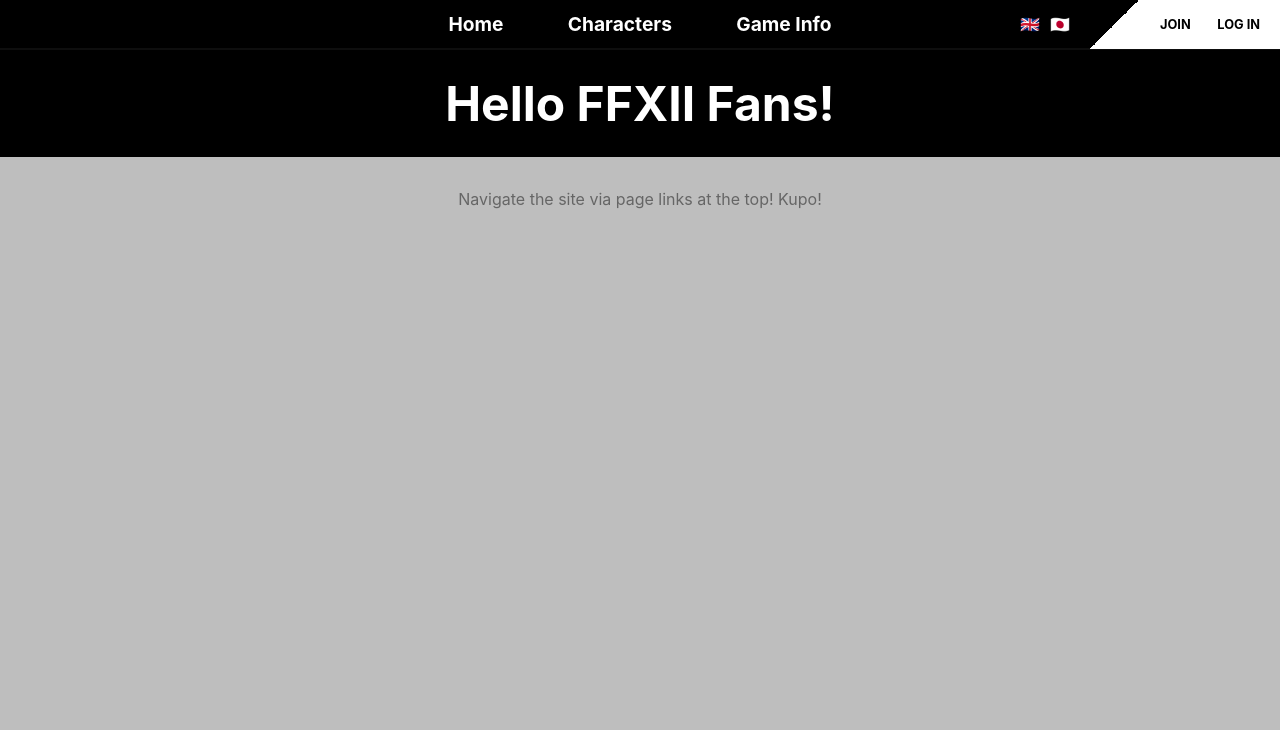
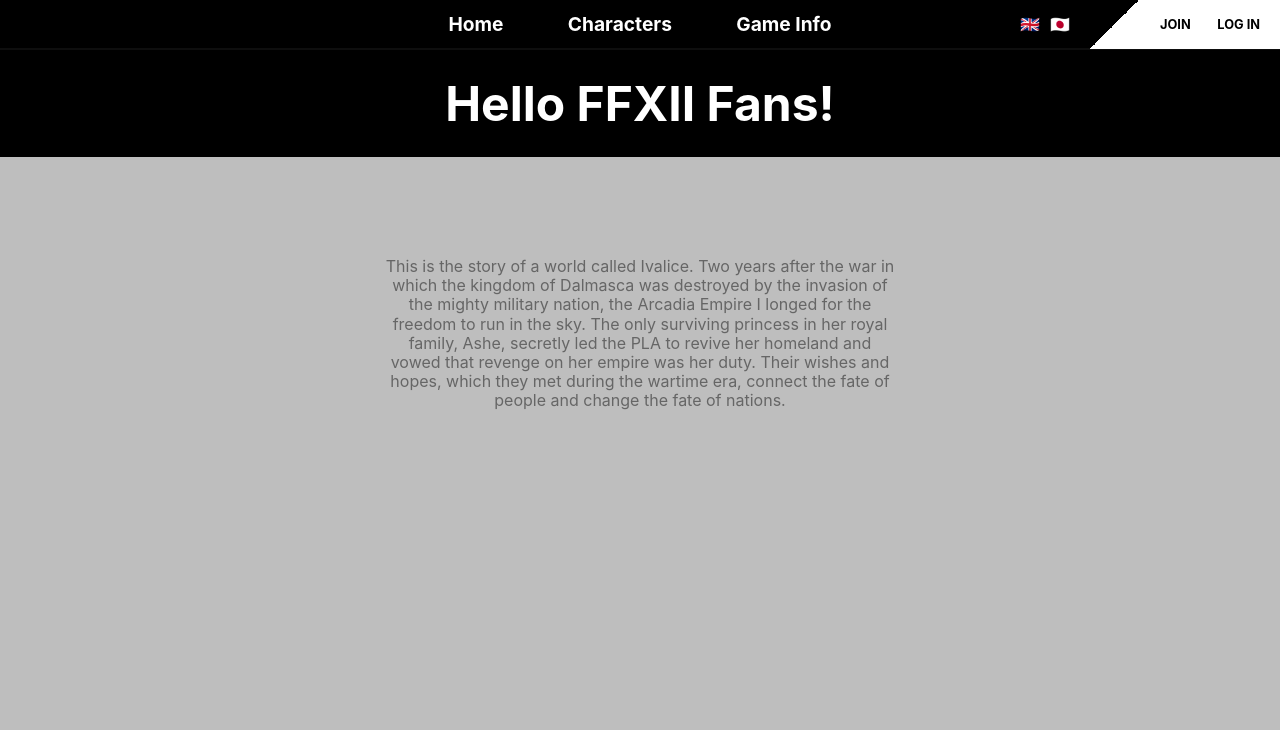
Before and after one commit to giomine/ffxii-fansite-svelte, a Svelte app: page / in a window 1280 px wide. Shown: the top 756 px of the page. Built offline with nearby package versions, Linux system fonts and the light colour scheme; grey boxes are pictures that could not be loaded.

Commit message:
Add prologue to Home

```diff
--- a/src/Home.svelte
+++ b/src/Home.svelte
@@ -5,7 +5,11 @@
 
 <main>
     <h1>Hello FFXII Fans!</h1>
-	<p>Navigate the site via page links at the top! Kupo!</p>
+    <!-- <p>Navigate the site via page links at the top! Kupo!</p> -->
+    <p class="prologue">This is the story of a world called Ivalice. Two years after the war in which the kingdom of Dalmasca was destroyed by the
+        invasion of the mighty military nation, the Arcadia Empire I longed for the freedom to run in the sky. The only surviving
+        princess in her royal family, Ashe, secretly led the PLA to revive her homeland and vowed that revenge on her empire was her
+        duty. Their wishes and hopes, which they met during the wartime era, connect the fate of people and change the fate of nations.</p>
 </main>
 
 <style>
@@ -13,7 +17,10 @@
         height: 85vh;
         background: rgb(190, 190, 190);
     }
-    p{
-        margin: 0 auto;
+
+    .prologue{
+        width: 40%;
+        margin: 100px auto;
+        line-height: 1.2;
     }
 </style>
```
